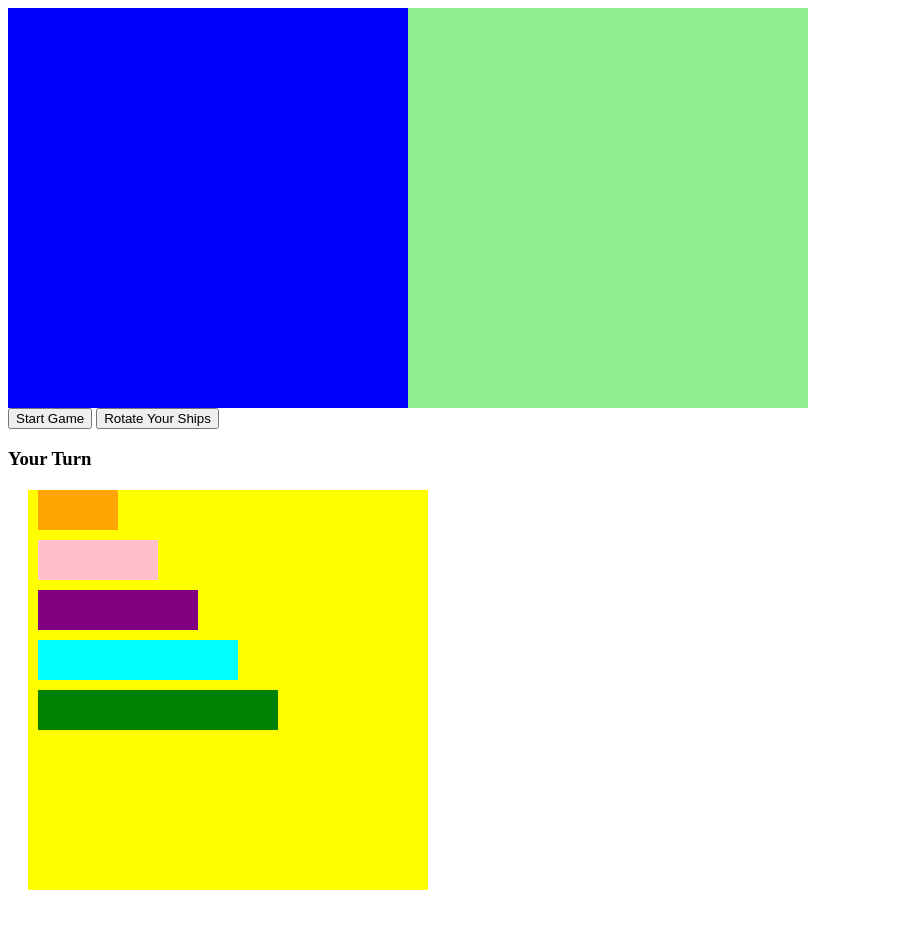
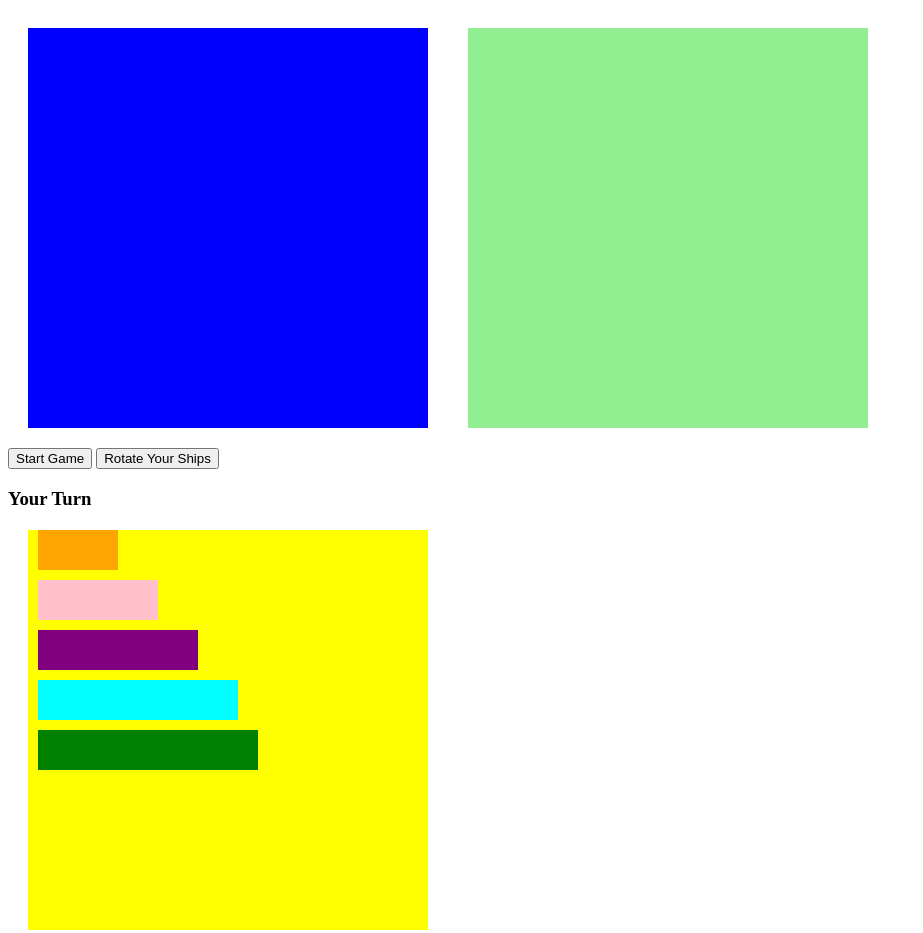
Before and after one commit to Github-Rhodes/Battleship_game, a plain HTML site: page index.html in a window 1280 px wide. Shown: the top 933 px of the page, without its empty margins (0-923 px from the left). Before the commit the page ends 910 px from the top, so only its background shows below. Drawn offline with Linux system fonts and the light colour scheme.

Commit message:
grid squares

```diff
--- a/app.js
+++ b/app.js
@@ -0,0 +1,32 @@
+document.addEventListener('DOMContentLoaded', () =>{
+    const userGrid = document.querySelector('.grid-user')
+    const computerGrid = document.querySelector('.grid-computer')
+    const displayGrid = document.querySelector('.grid-display')
+    const ships = document.querySelectorAll('.ship')
+    const destroyer = document.querySelector('.destroyer-container')
+    const submarine = document.querySelector('.submarine-container')
+    const cruiser = document.querySelector('.cruiser-container')
+    const battelship = document.querySelector('.battleship-container')
+    const carrier = document.querySelector('.carrier-container')
+    const startButton = document.querySelector('#start')
+    const rotateButton = document.querySelector('#rotate')
+    const turnDisplay = document.querySelector('#whos-turn')
+    const infoDisplay= document.querySelector('#info')
+    const userSquares = []
+    const computerSquares = []
+
+    const width = 10
+
+    function createBoard(grid, squares, width) {
+        for (let i = 0; i < width*width; i++) {
+            const square = document.createElement('div')
+            square.dataset.id = i
+            grid.appendChild(square)
+            squares.push(square)
+        }
+    }
+
+    createBoard(userGrid, userSquares, width)
+    createBoard(computerGrid, computerSquares, width)
+
+})
--- a/index.html
+++ b/index.html
@@ -16,7 +16,7 @@
     <div class="hidden-info">
         <button id="start">Start Game</button>
         <button id="rotate">Rotate Your Ships</button>
-        <h3 id="whose-turn">Your Turn</h3>
+        <h3 id="whos-turn">Your Turn</h3>
         <h3 id="info"></h3>
     </div>
 
--- a/style.css
+++ b/style.css
@@ -7,6 +7,7 @@
     height: 400px;
     display: flex;
     flex-wrap: wrap;
+    margin: 20px;
     background-color: blue;
 }
 
@@ -20,7 +21,9 @@
     height: 400px;
     display: flex;
     flex-wrap: wrap;
+    margin: 20px;
     background-color: lightgreen;
+
 }
 
 .grid-display {
@@ -63,7 +66,7 @@
 }
 
 .carrier-container {
-    width: 240px;
+    width: 220px;
     height: 40px;
     margin: 10px;
     display: flex;
```
